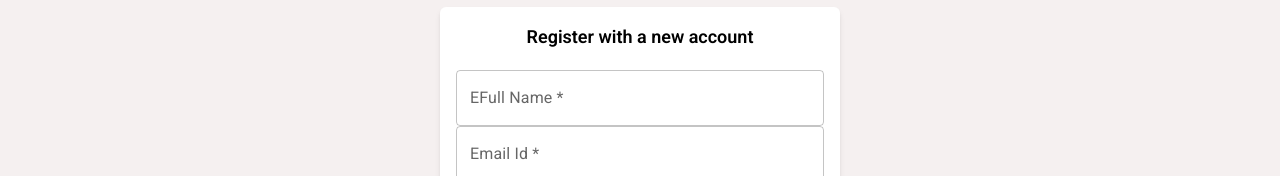
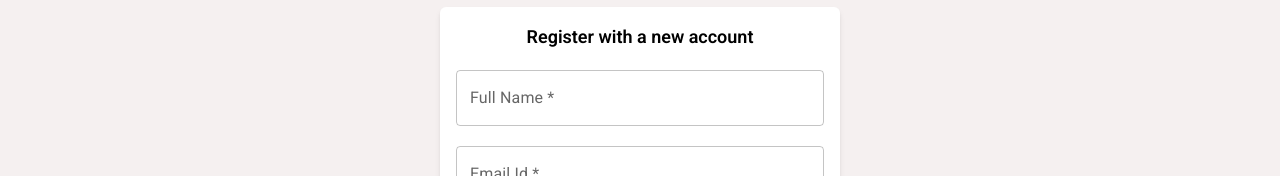
Before and after one commit to nashnc/E-commerce, a React (Vite) app in the folder consumerSide/: page /register in a window 1280 px wide. Shown: the part 408-584 px from the top of the page. Built offline with nearby package versions, Linux system fonts and the light colour scheme.

Commit message:
day 14  UI fixes and changes

```diff
--- a/consumerSide/src/pages/Register/Register.jsx
+++ b/consumerSide/src/pages/Register/Register.jsx
@@ -17,14 +17,14 @@ const Register = () => {
             <h3 className="text-center text-[18px] text-black">
               Register with a new account
             </h3>
-            <form action="" className="w-full mt-5">
+            <form action="" className="w-full  mt-5">
               <div className="formGroup w-full mb-5">
                 <TextField
                   type="text"
                   id="name"
-                  label="EFull Name *"
+                  label="Full Name *"
                   variant="outlined"
-                  className="w-full"
+                  className="w-full !mb-5"
                 />
                 <TextField
                   type="email"
```
